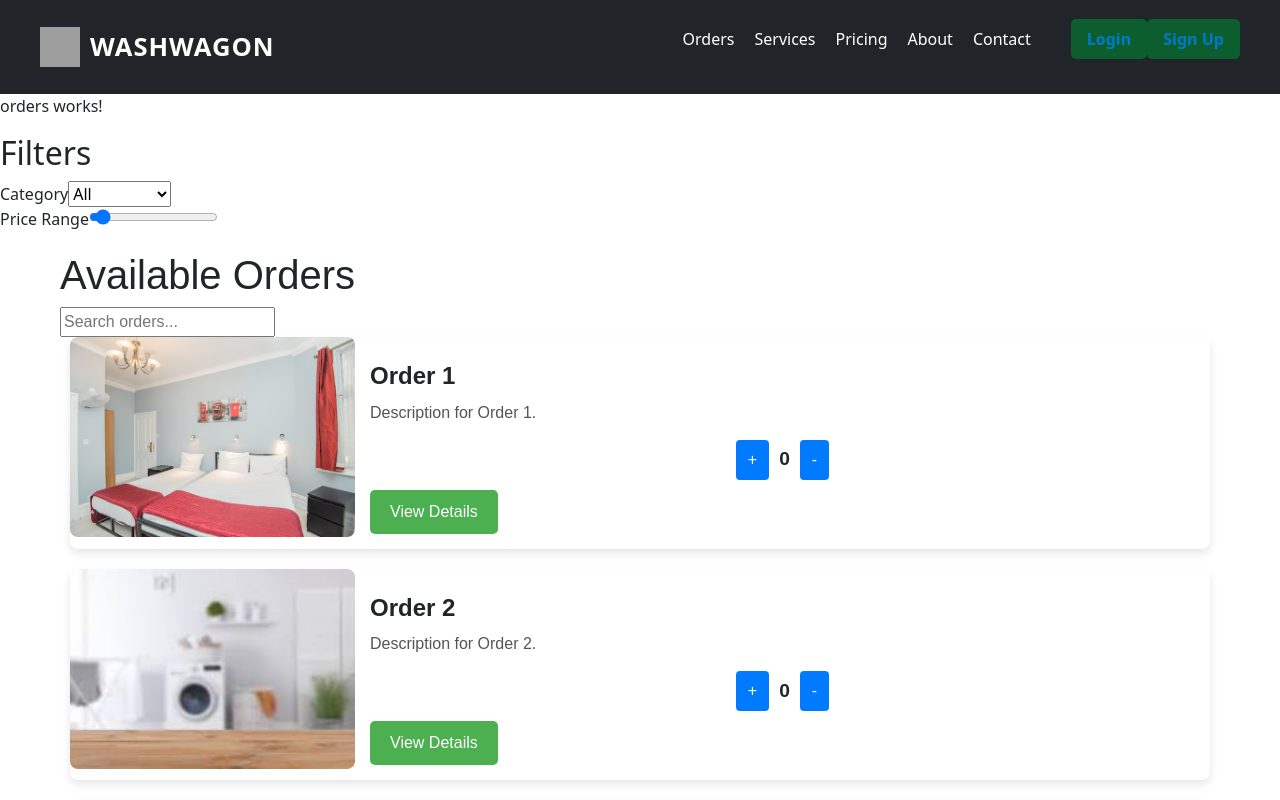
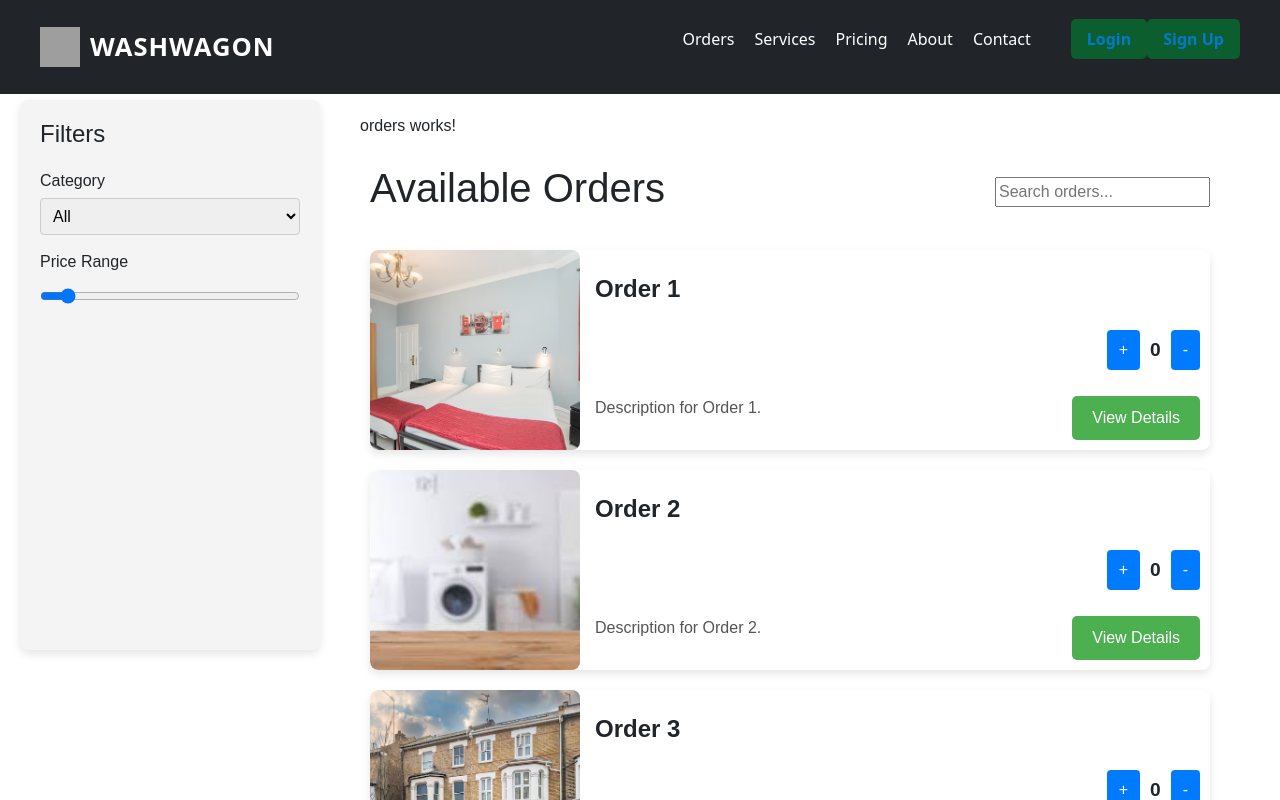
Before and after one commit to Karan28272827/washwagon, an Angular app in the folder frontend/: page /orders in a window 1280 px wide. Shown: the top 800 px of the page. Built offline with nearby package versions, Linux system fonts and the light colour scheme; grey boxes are pictures that could not be loaded.

Commit message:
orders page updated

```diff
--- a/frontend/src/app/routes/orders/orders.component.html
+++ b/frontend/src/app/routes/orders/orders.component.html
@@ -1,5 +1,7 @@
+<div class="orders-page">
 <p>orders works!</p>
   <!-- orders.component.html -->
+    <!-- Filter Sidebar -->
 <!-- Filter Sidebar -->
 <div class="filters-container">
   <h2>Filters</h2>
@@ -21,7 +23,7 @@
 </div>
 
 
-  <div class="orders-page">
+
     <!-- <div> -->
         <!-- Image 1 -->
         <!-- <img src="images/landingpage.png" alt="Image 1" class="order-image" /> -->
@@ -58,16 +60,4 @@
       </div>
     </div>
 
-      <!-- Button Container -->
-      <div class="button-container">
-        <!-- Plus Button -->
-        <button (click)="increase()">+</button>
-
-        <span class="counter">{{counter}}</span>
-
-        <!-- Minus Button -->
-        <button (click)="decrease()">-</button>
-      </div>
-    </div>
-
   <!-- <ww-navbar></ww-navbar> -->
--- a/frontend/src/app/routes/orders/orders.component.scss
+++ b/frontend/src/app/routes/orders/orders.component.scss
@@ -4,6 +4,17 @@
   padding: 20px;
   max-width: 1200px;  /* Maximum width of the page */
   margin: 0 auto;
+  padding-left: 320px; /* Add space to the left for the sidebar */
+
+}
+
+/* Header Styling */
+.header {
+  display: flex;
+  justify-content: space-between; /* Space between title and search bar */
+  align-items: center;
+  padding: 10px;
+  margin-bottom: 20px; /* Space between header and order grid */
 }
 
 /* orders.component.scss */
@@ -33,11 +44,15 @@
   }
 /* Counter Button Container */
 .button-container {
+  position: absolute;      /* Position it absolutely within the parent (order card) */
+  top: 50%;                 /* Place it vertically at the center of the order card */
+  right: 10px;             /* Adjust the distance from the right side */
+  transform: translateY(-50%); /* Center the container vertically */
   display: flex;
   justify-content: center;
   align-items: center;
-  gap: 10px; /* Space between buttons and counter */
-  margin-bottom: 10px; /* Add spacing below the counter buttons */
+  gap: 10px;               /* Space between buttons and counter */
+  margin-bottom: 10px;     /* Add spacing below the counter buttons */
 }
 
 /* Individual Buttons */
@@ -90,6 +105,7 @@
   overflow: hidden;
   box-shadow: 0 4px 8px rgba(0, 0, 0, 0.1);
   transition: transform 0.2s ease-in-out;
+  position: relative;      /* Make this the reference point for absolute positioning */
 }
 
 .order-card:hover {
@@ -126,14 +142,15 @@
 
 /* View Details Button */
 .order-button {
+  position: absolute;    /* Make the position absolute within the parent (.order-card) */
+  bottom: 10px;          /* Distance from the bottom of the parent */
+  right: 10px;           /* Distance from the right of the parent */
   background-color: #4caf50;
   color: white;
   padding: 10px 20px;
   border: none;
   border-radius: 5px;
-  cursor: pointer;
-  align-self: flex-start; /* Align the button to the start of the flex container */
-}
+  cursor: pointer;}
 
 .order-button:hover {
   background-color: #45a049;
@@ -166,6 +183,94 @@
   font-weight: bold;
 }
 
+/* Filter Sidebar Styling */
+.filters-container {
+  width: 300px; /* Set a fixed width for the sidebar */
+  padding: 20px;
+  background-color: #f4f4f4; /* Light gray background for the sidebar */
+  border-radius: 8px; /* Rounded corners */
+  box-shadow: 0 4px 8px rgba(0, 0, 0, 0.1); /* Subtle shadow effect */
+  position: fixed; /* Fix to the side of the page */
+  top: 80px; /* Adjusted to start below the header (assuming header height is ~80px) */
+  left: 20px; /* Align to the left */
+  height: calc(100vh - 100px); /* Full height minus top padding and header height */
+  overflow-y: auto; /* Allow scrolling if content exceeds container height */
+}
+
+/* Heading inside the filter sidebar */
+.filters-container h2 {
+  font-size: 1.5rem;
+  margin-bottom: 20px; /* Space between heading and filter options */
+}
+
+/* Styling for each filter option */
+.filter-option {
+  margin-bottom: 15px; /* Space between filter options */
+}
+
+/* Styling for filter labels */
+.filter-option label {
+  font-size: 1rem;
+  display: block;
+  margin-bottom: 5px; /* Space between label and input element */
+}
+
+/* Styling for select input */
+.filter-option select, .filter-option input[type="range"] {
+  width: 100%; /* Make input elements fill the container width */
+  padding: 8px;
+  font-size: 1rem;
+  border-radius: 4px;
+  border: 1px solid #ccc;
+  box-sizing: border-box; /* Include padding in width calculation */
+}
+
+/* Filter Sidebar Styling */
+.filters-container {
+  width: 300px; /* Fixed width for the sidebar */
+  padding: 20px;
+  background-color: #f4f4f4; /* Light gray background */
+  border-radius: 8px; /* Rounded corners */
+  box-shadow: 0 4px 8px rgba(0, 0, 0, 0.1); /* Shadow effect */
+  position: fixed; /* Fix to the side of the page */
+  top: 100px; /* Start below the header (adjust header height if needed) */
+  left: 20px; /* Position from the left */
+  height: calc(100vh - 250px); /* Full height minus top padding and header + footer space */
+  overflow-y: auto; /* Allow scrolling inside the sidebar */
+  z-index: 10; /* Ensure the sidebar appears above other content */
+}
+
+
+/* Heading inside the filter sidebar */
+.filters-container h2 {
+  font-size: 1.5rem;
+  margin-bottom: 20px; /* Space between heading and filter options */
+}
+
+/* Styling for each filter option */
+.filter-option {
+  margin-bottom: 15px; /* Space between filter options */
+}
+
+/* Styling for filter labels */
+.filter-option label {
+  font-size: 1rem;
+  display: block;
+  margin-bottom: 5px; /* Space between label and input element */
+}
+
+/* Styling for select input */
+.filter-option select, .filter-option input[type="range"] {
+  width: 100%; /* Make input elements fill the container width */
+  padding: 8px;
+  font-size: 1rem;
+  border-radius: 4px;
+  border: 1px solid #ccc;
+  box-sizing: border-box; /* Include padding in width calculation */
+}
+
+/* Optional: Add more styles for other filter controls here */
+
 
 /* Ensure the grid is responsive on smaller screens */
 @media (max-width: 768px) {
@@ -188,4 +293,16 @@
     bottom: 10px;
     right: 10px;
   }
+  .filters-container {
+    width: 100%; /* Full width on small screens */
+    top: 0; /* Align sidebar to the top */
+    left: 0;
+    right: 0; /* Full width sidebar */
+    height: auto; /* Adjust height */
+    padding: 15px;
+  }
+
+  .orders-page {
+    padding-left: 0; /* Reset padding on smaller screens */
+  }
 }
--- a/frontend/src/app/routes/orders/orders.component.ts
+++ b/frontend/src/app/routes/orders/orders.component.ts
@@ -50,8 +50,8 @@ orders = [
   }
 ];
 
- // Method to increase the counter for a specific order
- increase(order: any) {
+// Method to increase the counter for a specific order
+increase(order: any) {
   order.count++;
   console.log("Increase clicked for order:", order.id);
 }
```
Lines whose indentation alone changed are shown as unchanged.
